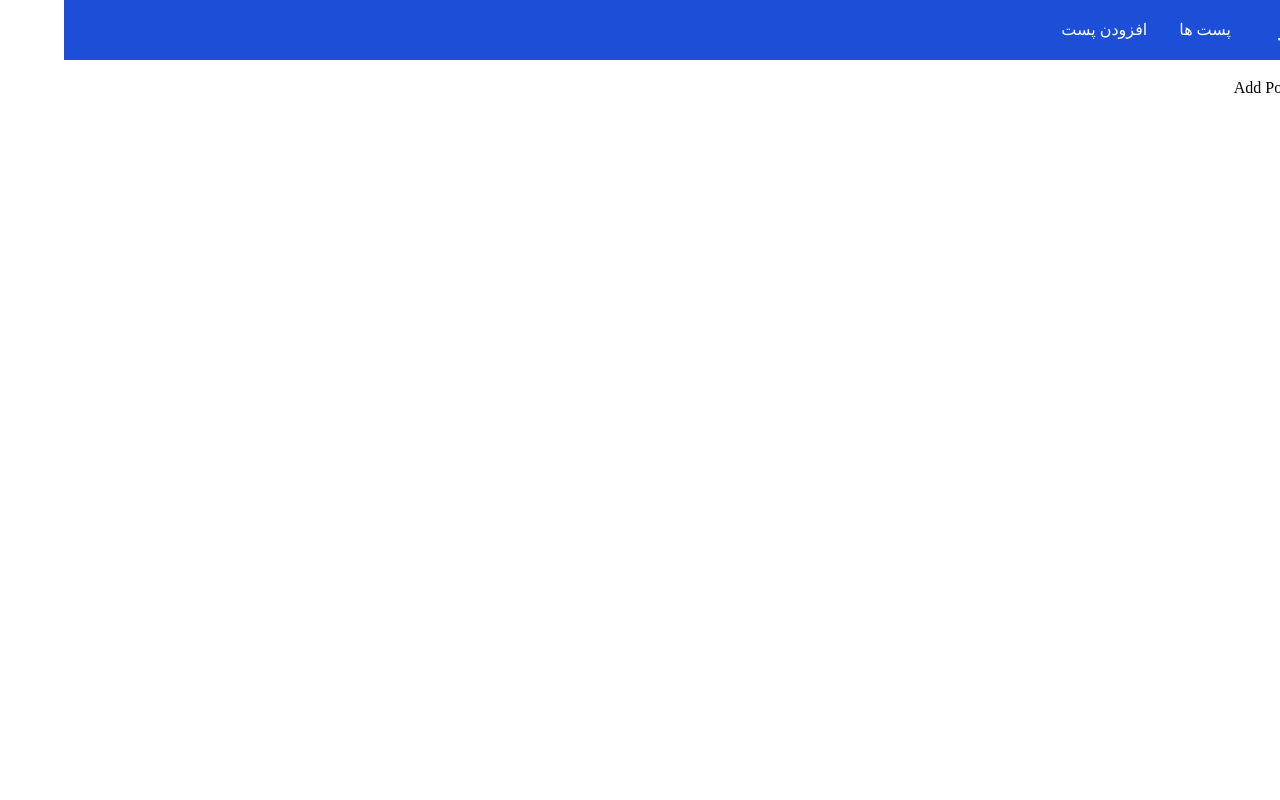
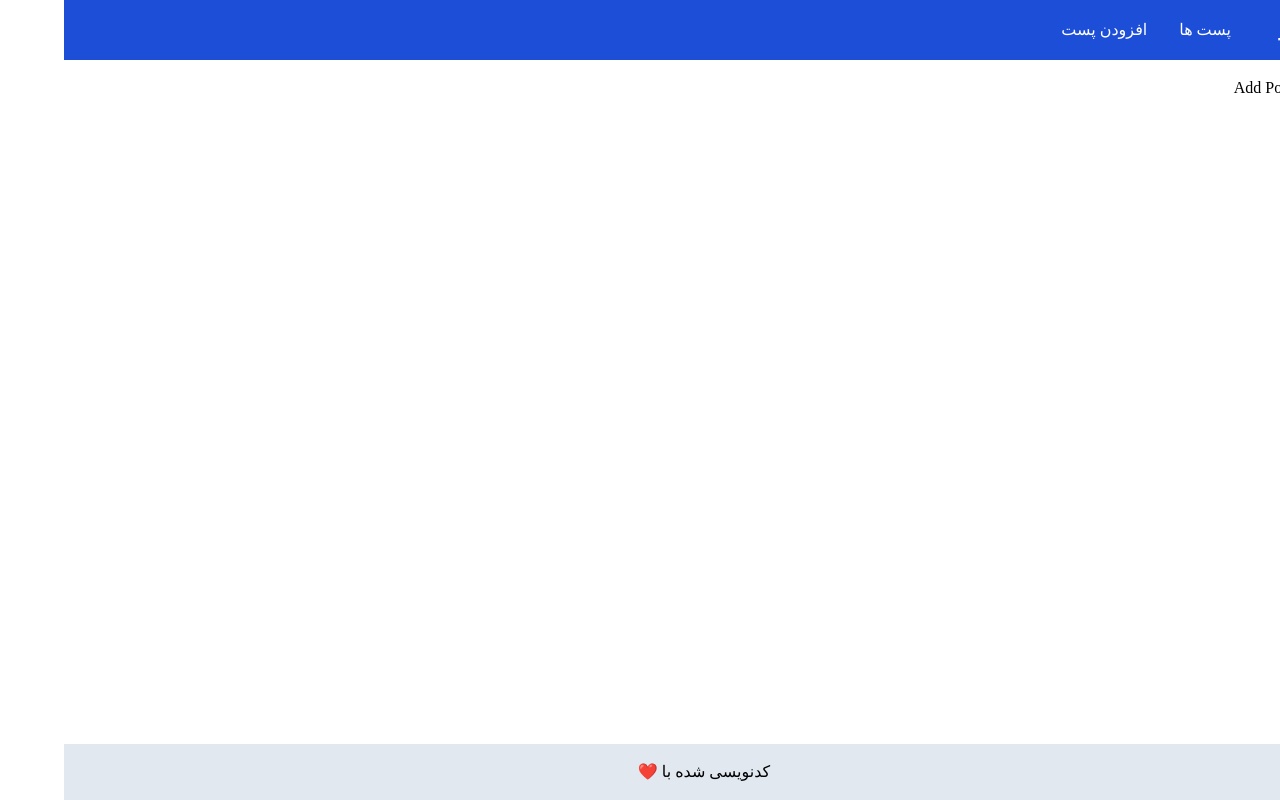
Before and after one commit to s8990/Neveshtar-Blog-App, a Next.js app: page /posts/add-post in a window 1280 px wide. Built offline with nearby package versions, Linux system fonts and the light colour scheme.

Commit message:
feature: add footer and edit layout style

```diff
--- a/src/components/DefaultLayout/Footer/index.tsx
+++ b/src/components/DefaultLayout/Footer/index.tsx
@@ -1,7 +1,9 @@
 export default function Footer({}) {
     return (
-        <div className="container p-4">
-            footer
+        <div className="p-4 bg-colorGray">
+            <div className="container flex items-center justify-center">
+                <p>کدنویسی شده با ❤️</p>
+            </div>
         </div>
     )
 }
--- a/src/components/DefaultLayout/index.tsx
+++ b/src/components/DefaultLayout/index.tsx
@@ -7,10 +7,10 @@ interface PropsType {
 
 export default function DefaultLayout({ children }: PropsType) {
     return (
-        <>
+        <div className="min-h-screen flex flex-col">
             <Header />
-            <main className="container p-4">{children}</main>
+            <main className="container p-4 flex-1">{children}</main>
             <Footer />
-        </>
+        </div>
     )
 }
--- a/src/styles/globals.css
+++ b/src/styles/globals.css
@@ -10,6 +10,9 @@
   --color-primary-darker: hsl(from var(--color-primary) h s calc(l - 5));
   --color-primary-darkest: hsl(from var(--color-primary) h s calc(l - 10));
   --color-primary-foreground: #FFFFFF;
+  --color-gray: #e2e8f0;
+  --color-gray-darker: hsl(from var(--color-gray) h s calc(l - 5));
+  --color-gray-darkest: hsl(from var(--color-gray) h s calc(l - 10));
 }
 
 body {
--- a/tailwind.config.ts
+++ b/tailwind.config.ts
@@ -22,6 +22,9 @@ export default {
         colorPrimaryDarker: "var(--color-primary-darker)",
         colorPrimaryDarkest: "var(--color-primary-darkest)",
         colorPrimaryForeground: "var(--color-primary-foreground)",
+        colorGray: "var(--color-gray)",
+        colorGrayDarker: "var(--color-gray-darker)",
+        colorGrayDarkest: "var(--color-gray-darkest)",
       },
     },
   },
```
